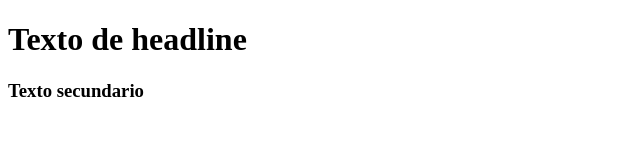
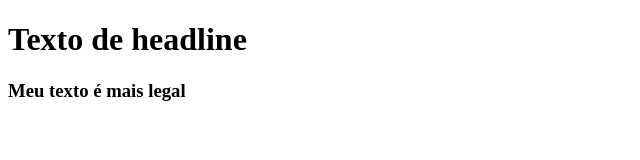
Before and after one commit to yurimq64/GitAmbDesSoft, a plain HTML site: page index.html in a window 1280 px wide. Shown: the full height of the page, 0-640 px from the left. Drawn offline with Linux system fonts and the light colour scheme.

Commit message:
Adicionando a linha mais legal

```diff
--- a/index.html
+++ b/index.html
@@ -9,6 +9,6 @@
 </head>
 <body>
     <h1>Texto de headline</h1>
-    <h3>Texto secundario</h3>
+    <h3>Meu texto é mais legal</h3>
 </body>
 </html>
```
